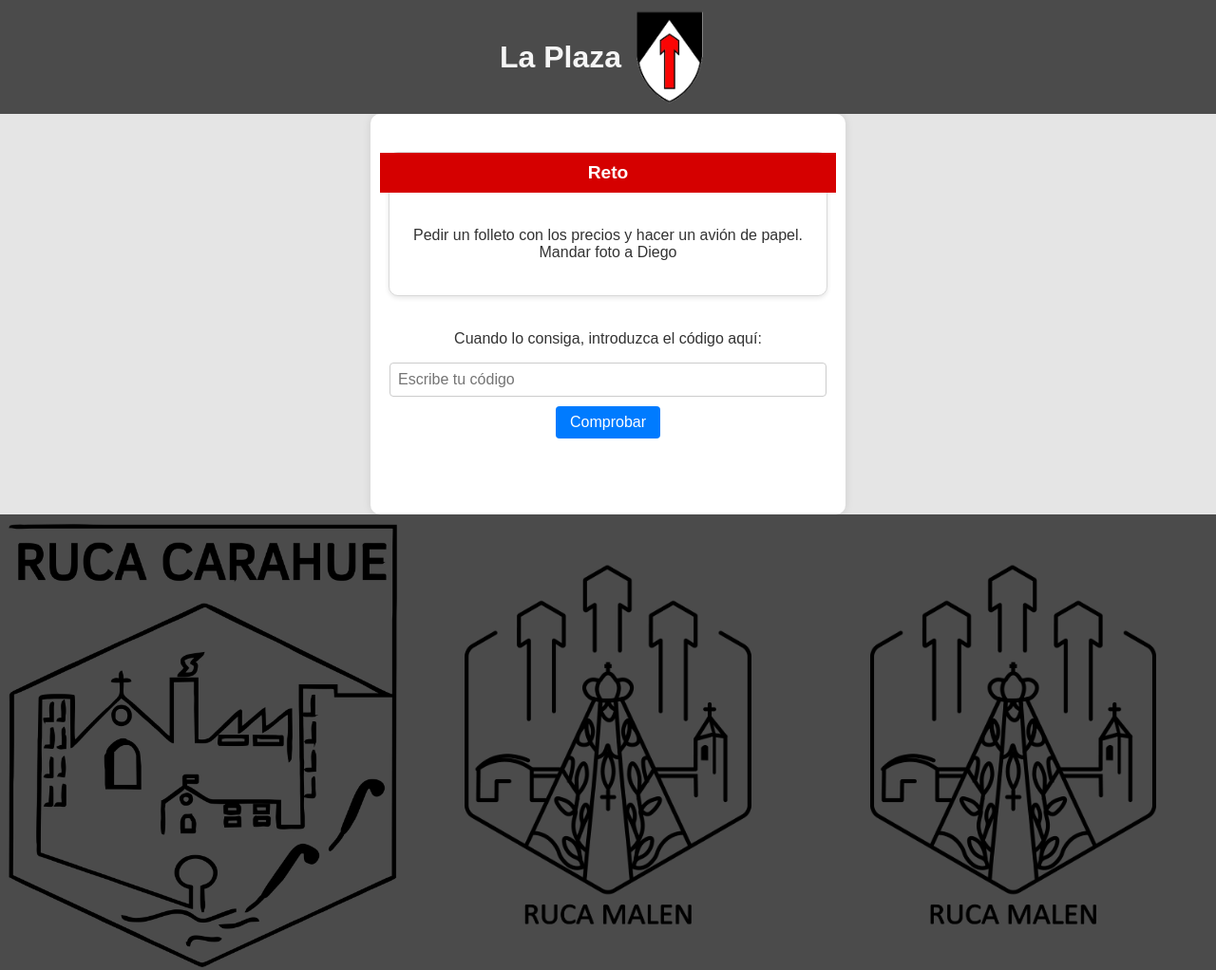
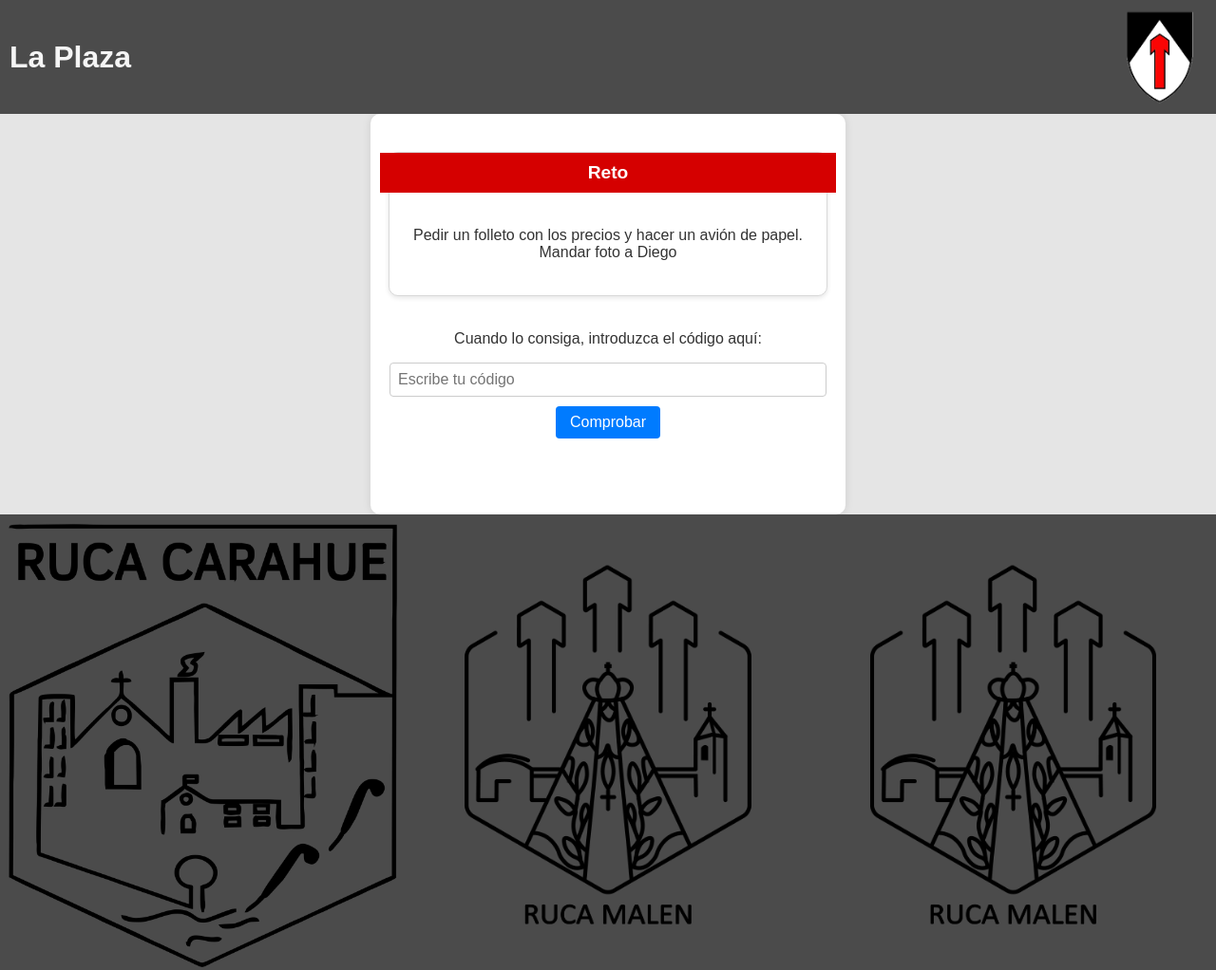
Before and after one commit to JulianAhumada86/MilicianosZonaSur.github.io, a plain HTML site: page BusquedaDelTesoro/2laPlaza.html in a window 1280 px wide. Shown: the whole page at 95% size. Drawn offline with Linux system fonts and the light colour scheme.

Commit message:
probando ultimos retoques

```diff
--- a/BusquedaDelTesoro/2laPlaza.html
+++ b/BusquedaDelTesoro/2laPlaza.html
@@ -3,7 +3,7 @@
 <head>
     <meta charset="UTF-8">
     <meta name="viewport" content="width=device-width, initial-scale=1.0">
-    <title>Documento Móvil</title>
+    <title>La Plaza</title>
     <link rel="stylesheet" href="styles.css">
 </head>
 <body>
--- a/BusquedaDelTesoro/styles.css
+++ b/BusquedaDelTesoro/styles.css
@@ -12,30 +12,45 @@ body {
     align-items: center;
 }
 
-/* Estilo para la cabecera y el pie de página */
-.header, .footer {
+/* Estilo para la cabecera */
+.header {
     width: 100%;
     background-color: #4B4B4B;
     color: #F5F5F5;
-    text-align: center;
-    padding: 10px 0;
+    padding: 10px;
     display: flex;
-    justify-content: center;
+    justify-content: space-between; /* Espacio entre el título y la imagen */
     align-items: center;
     position: relative;
 }
 
+/* Imagen en la cabecera */
 .header img {
     width: 100px;
     height: 100px;
     object-fit: contain;
+    margin-right: 10px; /* Espacio entre la imagen y el borde derecho */
 }
 
-.footer {
-    justify-content: space-around;
-    padding: 10px;
+/* Título en la cabecera */
+.header .text {
+    flex-grow: 1; /* Título ocupa el espacio restante */
+    margin-left: 10px; /* Espacio entre el título y el borde izquierdo */
+    text-align: left; /* Alinea el título a la izquierda */
 }
 
+/* Estilo para el pie de página */
+.footer {
+    width: 100%;
+    background-color: #4B4B4B;
+    color: #F5F5F5;
+    padding: 10px;
+    display: flex;
+    justify-content: space-around;
+    align-items: center;
+}
+
+/* Imagen en el pie de página */
 .footer img {
     width: 32%;
     height: 100%;
```
Also changed, not shown: BusquedaDelTesoro/1DelValle.html (+1 -1 lines).
